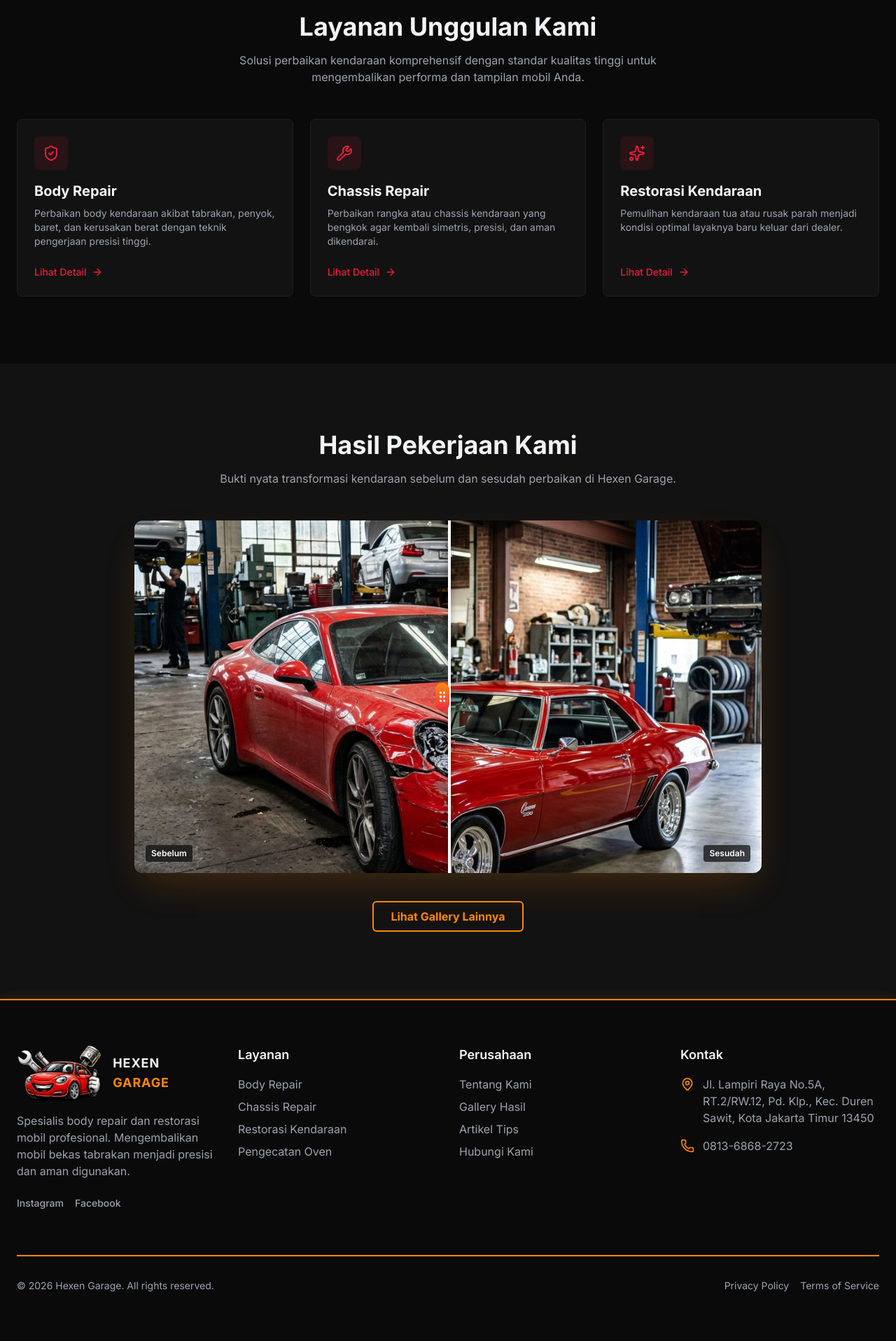
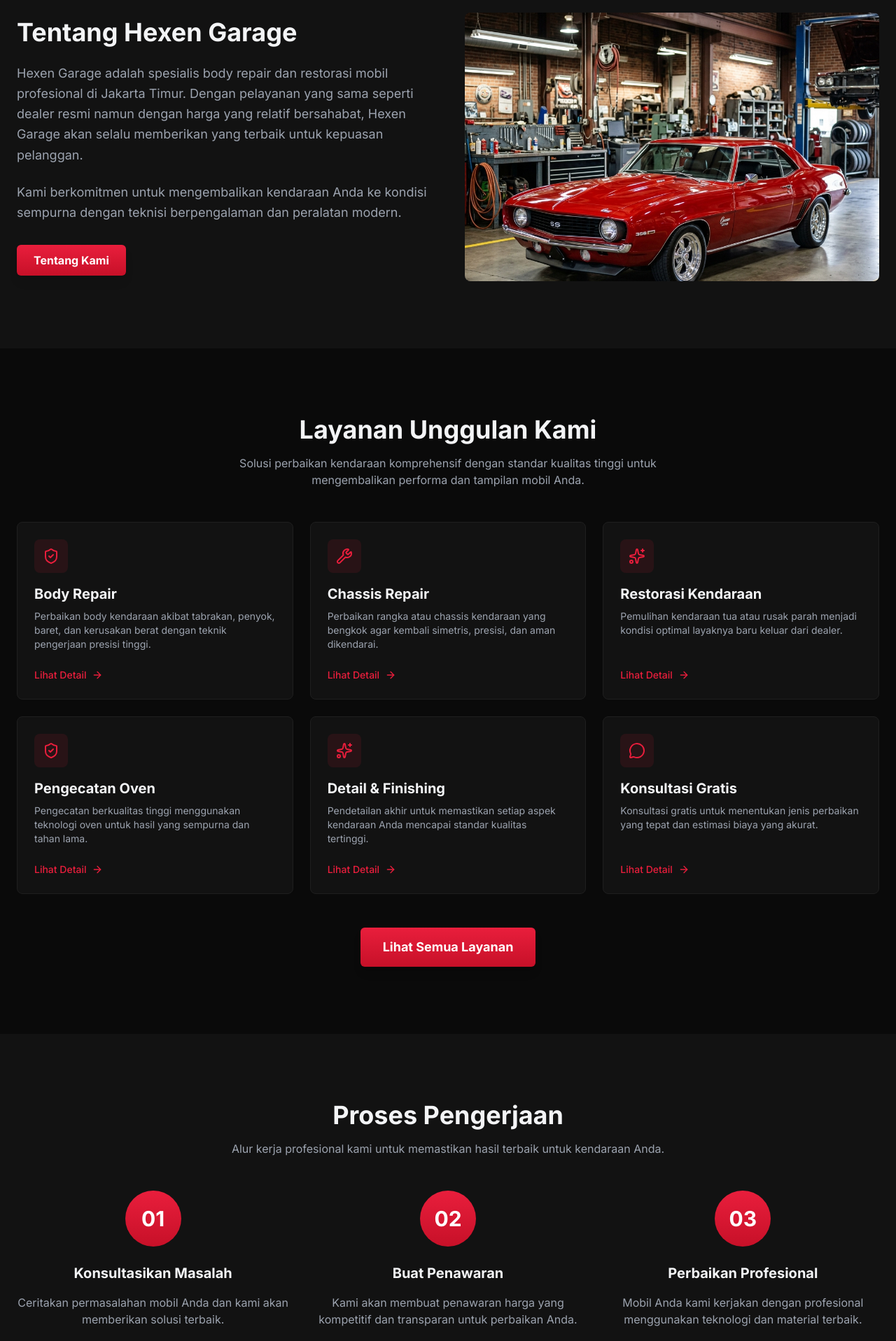
Before and after one commit to ahmadtajri/Landingpage-heksen-garage, a Next.js app: page / in a window 1280 px wide. Shown: the part 880-2797 px from the top of the page at 70% size. Before the commit the page ends 2760 px from the top, so only its background shows below. Built offline with nearby package versions, Linux system fonts and the light colour scheme.

Commit message:
remove footer

```diff
--- a/src/app/page.tsx
+++ b/src/app/page.tsx
@@ -2,7 +2,7 @@
 
 import Image from "next/image";
 import { motion } from "framer-motion";
-import { ShieldCheck, Wrench, Sparkles, MessageCircle } from "lucide-react";
+import { ShieldCheck, Wrench, Sparkles, MessageCircle, Star } from "lucide-react";
 import Link from "next/link";
 import { Button } from "@/components/ui/Button";
 import { Section } from "@/components/ui/Section";
@@ -76,6 +76,32 @@ export default function Home() {
         </div>
       </section>
 
+      {/* About Section */}
+      <Section className="bg-brand-dark">
+        <div className="grid gap-12 md:grid-cols-2 items-center">
+          <div>
+            <h2 className="mb-6 text-3xl font-bold md:text-4xl">Tentang Hexen Garage</h2>
+            <p className="mb-6 text-lg text-brand-muted leading-relaxed">
+              Hexen Garage adalah spesialis body repair dan restorasi mobil profesional di Jakarta Timur. Dengan pelayanan yang sama seperti dealer resmi namun dengan harga yang relatif bersahabat, Hexen Garage akan selalu memberikan yang terbaik untuk kepuasan pelanggan.
+            </p>
+            <p className="mb-8 text-lg text-brand-muted leading-relaxed">
+              Kami berkomitmen untuk mengembalikan kendaraan Anda ke kondisi sempurna dengan teknisi berpengalaman dan peralatan modern.
+            </p>
+            <Link href="/tentang">
+              <Button variant="primary">Tentang Kami</Button>
+            </Link>
+          </div>
+          <div className="relative h-64 md:h-96 rounded-lg overflow-hidden">
+            <Image
+              src="/car_restored_after.png"
+              alt="About Hexen Garage"
+              fill
+              className="object-cover"
+            />
+          </div>
+        </div>
+      </Section>
+
       {/* Services Section */}
       <Section id="services" className="bg-brand-black">
         <div className="mb-12 text-center">
@@ -103,6 +129,156 @@ export default function Home() {
             icon={Sparkles}
             href="/layanan"
           />
+          <ServiceCard
+            title="Pengecatan Oven"
+            description="Pengecatan berkualitas tinggi menggunakan teknologi oven untuk hasil yang sempurna dan tahan lama."
+            icon={ShieldCheck}
+            href="/layanan"
+          />
+          <ServiceCard
+            title="Detail & Finishing"
+            description="Pendetailan akhir untuk memastikan setiap aspek kendaraan Anda mencapai standar kualitas tertinggi."
+            icon={Sparkles}
+            href="/layanan"
+          />
+          <ServiceCard
+            title="Konsultasi Gratis"
+            description="Konsultasi gratis untuk menentukan jenis perbaikan yang tepat dan estimasi biaya yang akurat."
+            icon={MessageCircle}
+            href="/layanan"
+          />
+        </div>
+        <div className="mt-12 text-center">
+          <Link href="/layanan">
+            <Button variant="primary" size="lg">Lihat Semua Layanan</Button>
+          </Link>
+        </div>
+      </Section>
+
+      {/* Process Section */}
+      <Section className="bg-brand-dark">
+        <div className="mb-12 text-center">
+          <h2 className="mb-4 text-3xl font-bold md:text-4xl">Proses Pengerjaan</h2>
+          <p className="mx-auto max-w-2xl text-brand-muted">
+            Alur kerja profesional kami untuk memastikan hasil terbaik untuk kendaraan Anda.
+          </p>
+        </div>
+        <div className="grid gap-8 md:grid-cols-3">
+          <motion.div
+            initial={{ opacity: 0, y: 20 }}
+            whileInView={{ opacity: 1, y: 0 }}
+            transition={{ duration: 0.6 }}
+            className="relative text-center"
+          >
+            <div className="mb-6 flex justify-center">
+              <div className="relative w-20 h-20 rounded-full bg-gradient-to-b from-brand-red to-brand-red-hover flex items-center justify-center">
+                <span className="text-3xl font-bold text-white">01</span>
+              </div>
+            </div>
+            <h3 className="mb-4 text-xl font-bold">Konsultasikan Masalah</h3>
+            <p className="text-brand-muted">
+              Ceritakan permasalahan mobil Anda dan kami akan memberikan solusi terbaik.
+            </p>
+          </motion.div>
+
+          <motion.div
+            initial={{ opacity: 0, y: 20 }}
+            whileInView={{ opacity: 1, y: 0 }}
+            transition={{ duration: 0.6, delay: 0.2 }}
+            className="relative text-center"
+          >
+            <div className="mb-6 flex justify-center">
+              <div className="relative w-20 h-20 rounded-full bg-gradient-to-b from-brand-red to-brand-red-hover flex items-center justify-center">
+                <span className="text-3xl font-bold text-white">02</span>
+              </div>
+            </div>
+            <h3 className="mb-4 text-xl font-bold">Buat Penawaran</h3>
+            <p className="text-brand-muted">
+              Kami akan membuat penawaran harga yang kompetitif dan transparan untuk perbaikan Anda.
+            </p>
+          </motion.div>
+
+          <motion.div
+            initial={{ opacity: 0, y: 20 }}
+            whileInView={{ opacity: 1, y: 0 }}
+            transition={{ duration: 0.6, delay: 0.4 }}
+            className="relative text-center"
+          >
+            <div className="mb-6 flex justify-center">
+              <div className="relative w-20 h-20 rounded-full bg-gradient-to-b from-brand-red to-brand-red-hover flex items-center justify-center">
+                <span className="text-3xl font-bold text-white">03</span>
+              </div>
+            </div>
+            <h3 className="mb-4 text-xl font-bold">Perbaikan Profesional</h3>
+            <p className="text-brand-muted">
+              Mobil Anda kami kerjakan dengan profesional menggunakan teknologi dan material terbaik.
+            </p>
+          </motion.div>
+        </div>
+      </Section>
+
+      {/* Testimonials Section */}
+      <Section className="bg-brand-black">
+        <div className="mb-12 text-center">
+          <h2 className="mb-4 text-3xl font-bold md:text-4xl">Kepuasan Pelanggan</h2>
+          <p className="mx-auto max-w-2xl text-brand-muted">
+            Testimoni dari pelanggan setia Hexen Garage.
+          </p>
+        </div>
+        <div className="grid gap-6 md:grid-cols-3">
+          <motion.div
+            initial={{ opacity: 0, y: 20 }}
+            whileInView={{ opacity: 1, y: 0 }}
+            transition={{ duration: 0.6 }}
+            className="rounded-lg bg-brand-dark p-6 border border-brand-gray hover:border-brand-orange transition-colors"
+          >
+            <div className="mb-4 flex gap-1">
+              {[...Array(5)].map((_, i) => (
+                <Star key={i} className="h-5 w-5 fill-brand-orange text-brand-orange" />
+              ))}
+            </div>
+            <p className="mb-4 text-brand-light italic">
+              {`Kualitas hasil perbaikan sangat memuaskan. Teknisinya profesional dan customer service yang ramah.`}
+            </p>
+            <p className="font-semibold text-brand-orange">Budi Santoso</p>
+            <p className="text-sm text-brand-muted">Jakarta Timur</p>
+          </motion.div>
+
+          <motion.div
+            initial={{ opacity: 0, y: 20 }}
+            whileInView={{ opacity: 1, y: 0 }}
+            transition={{ duration: 0.6, delay: 0.2 }}
+            className="rounded-lg bg-brand-dark p-6 border border-brand-gray hover:border-brand-orange transition-colors"
+          >
+            <div className="mb-4 flex gap-1">
+              {[...Array(5)].map((_, i) => (
+                <Star key={i} className="h-5 w-5 fill-brand-orange text-brand-orange" />
+              ))}
+            </div>
+            <p className="mb-4 text-brand-light italic">
+              {`Harga kompetitif dengan kualitas yang tidak kalah dengan dealer resmi. Sangat recommended!`}
+            </p>
+            <p className="font-semibold text-brand-orange">Siti Nurhaliza</p>
+            <p className="text-sm text-brand-muted">Jakarta Timur</p>
+          </motion.div>
+
+          <motion.div
+            initial={{ opacity: 0, y: 20 }}
+            whileInView={{ opacity: 1, y: 0 }}
+            transition={{ duration: 0.6, delay: 0.4 }}
+            className="rounded-lg bg-brand-dark p-6 border border-brand-gray hover:border-brand-orange transition-colors"
+          >
+            <div className="mb-4 flex gap-1">
+              {[...Array(5)].map((_, i) => (
+                <Star key={i} className="h-5 w-5 fill-brand-orange text-brand-orange" />
+              ))}
+            </div>
+            <p className="mb-4 text-brand-light italic">
+              {`Mobil rusak saya diperbaiki dengan rapi dan cepat. Hasil akhirnya seperti baru!`}
+            </p>
+            <p className="font-semibold text-brand-orange">Ahmad Wijaya</p>
+            <p className="text-sm text-brand-muted">Jakarta Timur</p>
+          </motion.div>
         </div>
       </Section>
 
--- a/src/components/layout/Footer.tsx
+++ b/src/components/layout/Footer.tsx
@@ -1,42 +1,11 @@
 import Link from "next/link";
-import Image from "next/image";
 import { MapPin, Phone } from "lucide-react";
 
 export function Footer() {
   return (
     <footer className="border-t-2 border-brand-orange bg-brand-black pt-16 pb-8 shadow-[0_-4px_12px_rgba(255,136,0,0.1)]">
       <div className="container mx-auto px-4 md:px-6">
-        <div className="grid grid-cols-1 gap-8 md:grid-cols-4">
-          {/* Brand */}
-          <div className="md:col-span-1">
-            <Link href="/" className="mb-4 flex items-center gap-4 group">
-              <div className="relative">
-                <div className="absolute inset-0 bg-brand-orange/20 blur-lg rounded-full group-hover:opacity-100 opacity-0 transition-opacity"></div>
-                <Image
-                  src="/New Logo.png"
-                  alt="Hexen Garage Logo"
-                  width={70}
-                  height={70}
-                  className="h-20 w-auto relative group-hover:scale-105 transition-transform"
-                />
-              </div>
-              <span className="text-lg font-bold uppercase tracking-wider text-brand-light">
-                Hexen <span className="text-brand-orange">Garage</span>
-              </span>
-            </Link>
-            <p className="mb-6 text-brand-muted">
-              Spesialis body repair dan restorasi mobil profesional. Mengembalikan mobil bekas tabrakan menjadi presisi dan aman digunakan.
-            </p>
-            <div className="flex gap-4">
-              <a href="#" className="text-sm font-medium text-brand-muted hover:text-brand-orange transition-colors hover:scale-110 inline-block">
-                Instagram
-              </a>
-              <a href="#" className="text-sm font-medium text-brand-muted hover:text-brand-orange transition-colors hover:scale-110 inline-block">
-                Facebook
-              </a>
-            </div>
-          </div>
-
+        <div className="grid grid-cols-1 gap-8 md:grid-cols-3">
           {/* Quick Links */}
           <div className="md:col-span-1">
             <h3 className="mb-4 text-lg font-semibold text-brand-light">Layanan</h3>
```
